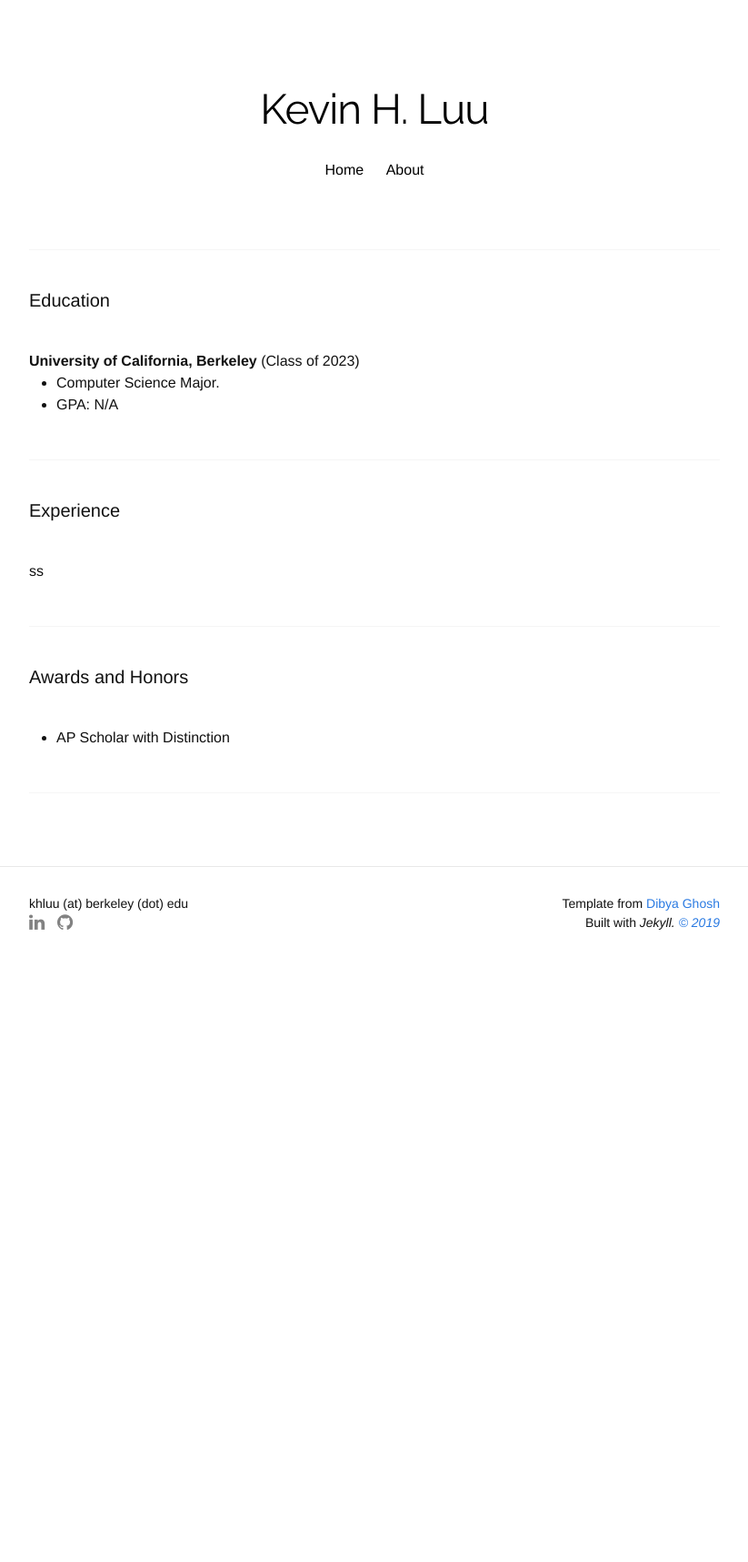
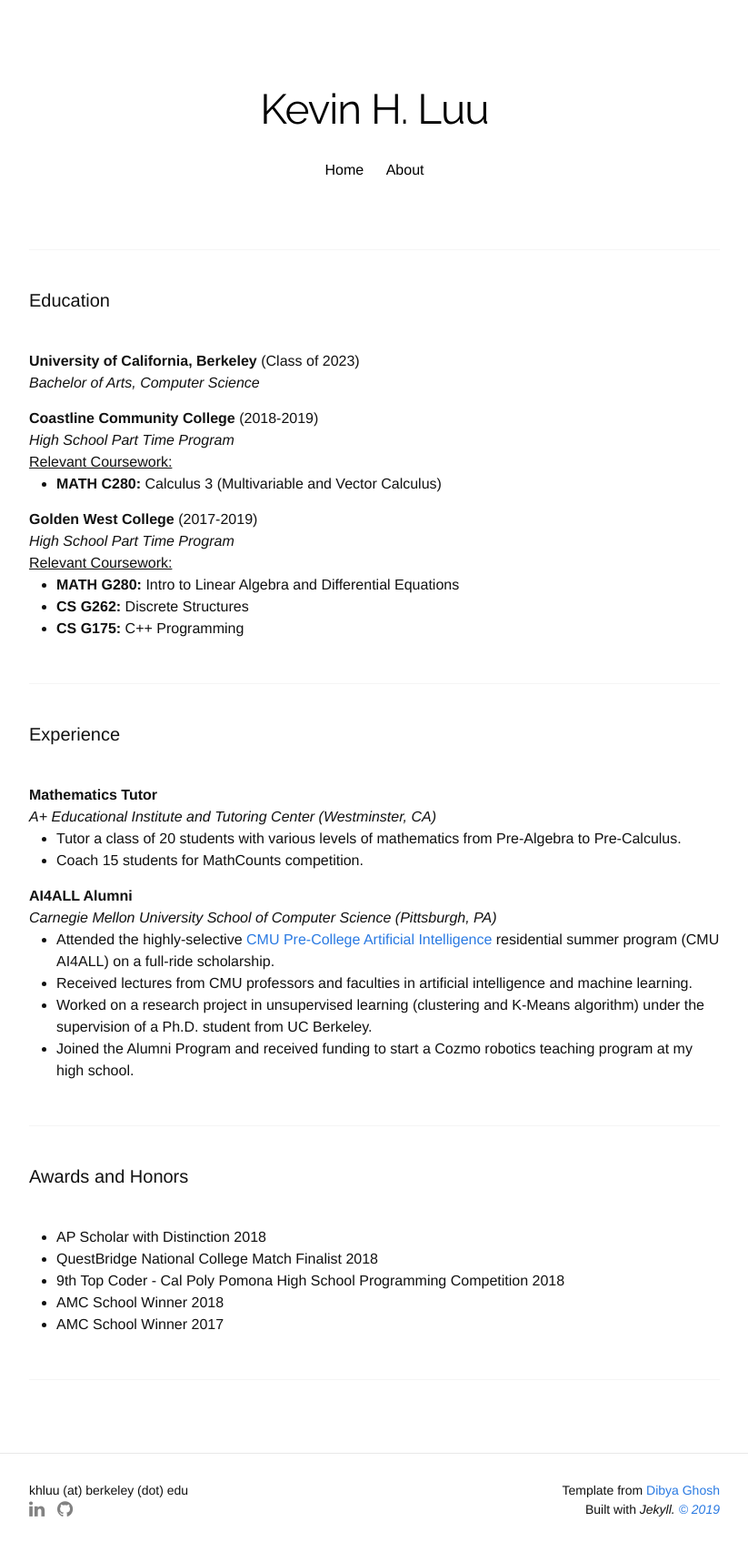
Before and after one commit to khluu/khluu.github.io, a Jekyll site: the page built from about.html, in a window 1280 px wide. Shown: the whole page at 91% size, without its empty margins (228-1051 px from the left). Built offline with Jekyll 4.4.1, drawn with Linux system fonts in a browser that asks for light colours; nearby versions of some CDN libraries; some web fonts are replaced; before the commit the page ends 1072 px from its top, so only the background shows below that.

Commit message:
update About

```diff
--- a/about.html
+++ b/about.html
@@ -10,21 +10,53 @@ title: "About"
 
 <h1 class="page-heading resume-heading">Education</h1>
 
-<b> University of California, Berkeley </b> (Class of 2023)
+<b> University of California, Berkeley </b> (Class of 2023)<br>
+<i>Bachelor of Arts, Computer Science</i>
 <ul>
-  <li> Computer Science Major</i>.
-  <li> GPA: N/A
+</ul>
+<b> Coastline Community College</b> (2018-2019)<br>
+<i>High School Part Time Program</i><br>
+<u>Relevant Coursework:</u>
+<ul>
+
+    <li><b>MATH C280:</b> Calculus 3 (Multivariable and Vector Calculus)</li>
 </ul>
 
+<b> Golden West College</b> (2017-2019)<br>
+<i>High School Part Time Program</i><br>
+<u>Relevant Coursework:</u>
+<ul>
+    <li><b>MATH G280:</b> Intro to Linear Algebra and Differential Equations</li>
+    <li><b>CS G262:</b> Discrete Structures</li>
+    <li><b>CS G175:</b> C++ Programming</li>
+</ul>
   <div class="divider"></div>
 
 <h1 class="page-heading resume-heading">Experience</h1>
-ss
+<b>Mathematics Tutor</b><br>
+<i>A+ Educational Institute and Tutoring Center (Westminster, CA)</i>
+<ul>
+    <li>Tutor a class of 20 students with various levels of mathematics from Pre-Algebra to Pre-Calculus.</li>
+    <li>Coach 15 students for MathCounts competition.</li>
+</ul>
+
+<b>AI4ALL Alumni</b><br>
+<i>Carnegie Mellon University School of Computer Science (Pittsburgh, PA)</i>
+<ul>
+    <li>Attended the highly-selective <a href="https://admission.enrollment.cmu.edu/pages/access-artificial-intelligence">CMU Pre-College Artificial Intelligence</a> residential summer program (CMU AI4ALL) on a full-ride scholarship.</li>
+    <li>Received lectures from CMU professors and faculties in artificial intelligence and machine learning. </li>
+    <li>Worked on a research project in unsupervised learning (clustering and K-Means algorithm) under the supervision of a Ph.D. student from UC Berkeley.</li>
+    <li>Joined the Alumni Program and received funding to start a Cozmo robotics teaching program at my high school.</li>
+</ul>
   <div class="divider"></div>
 
 <h1 class="page-heading resume-heading">Awards and Honors</h1>
 <ul>
-    <li>AP Scholar with Distinction</li>
+    <li>AP Scholar with Distinction 2018</li>
+    <li>QuestBridge National College Match Finalist 2018</li>
+    <li>9th Top Coder - Cal Poly Pomona High School Programming Competition 2018</li>
+    <li>AMC School Winner 2018</li>
+    <li>AMC School Winner 2017</li>
 </ul>
   <div class="divider"></div>
 
--- a/index.html
+++ b/index.html
@@ -26,9 +26,6 @@ function myFunction() {
 }
 </script>
 
-<center class="prof-summary"> <h1 class="page-heading"><a class="post-link " href="/about">Summary</a> </h1></center>
-
-
     </div>
     <div class="six columns">
             <!-- <h1 class="page-heading"> </h1> -->
```
Also changed, not shown: other parts of index.html (+1 -1 lines).
